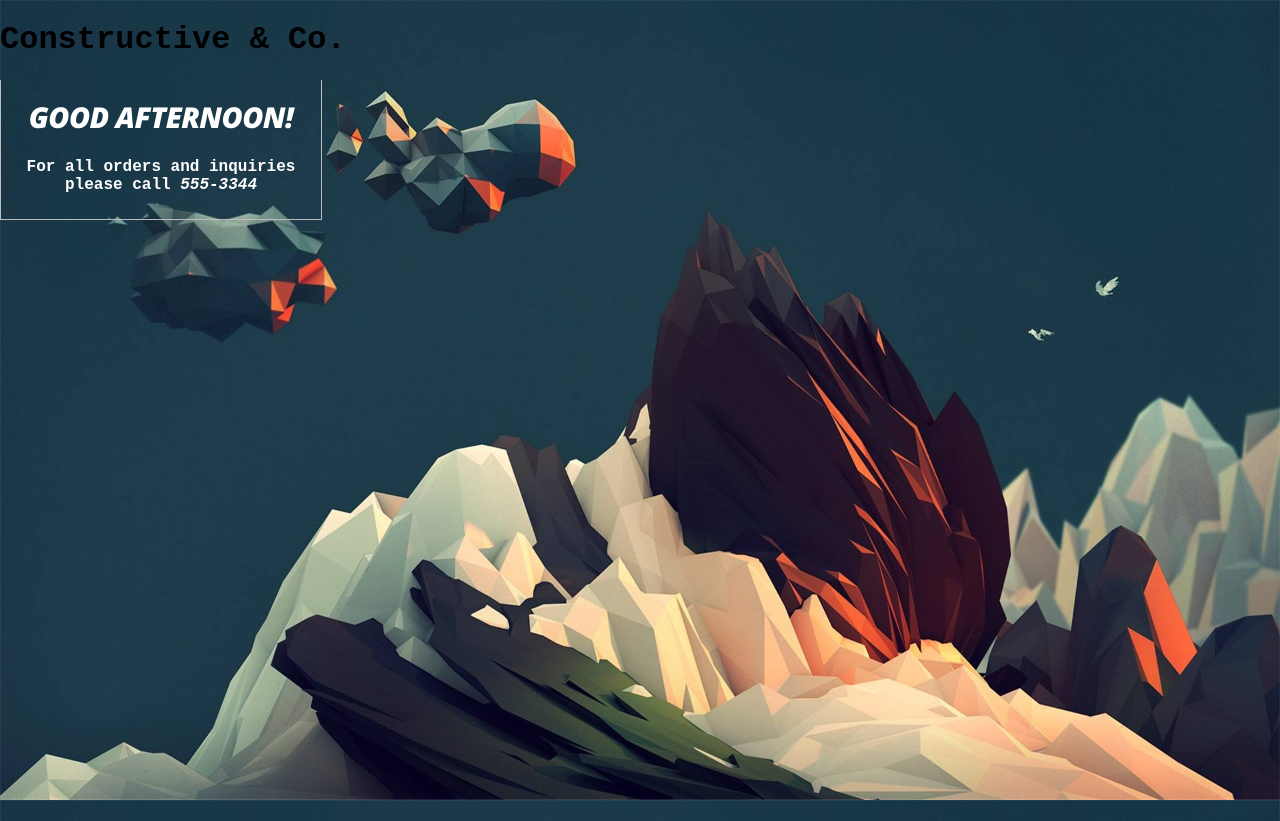
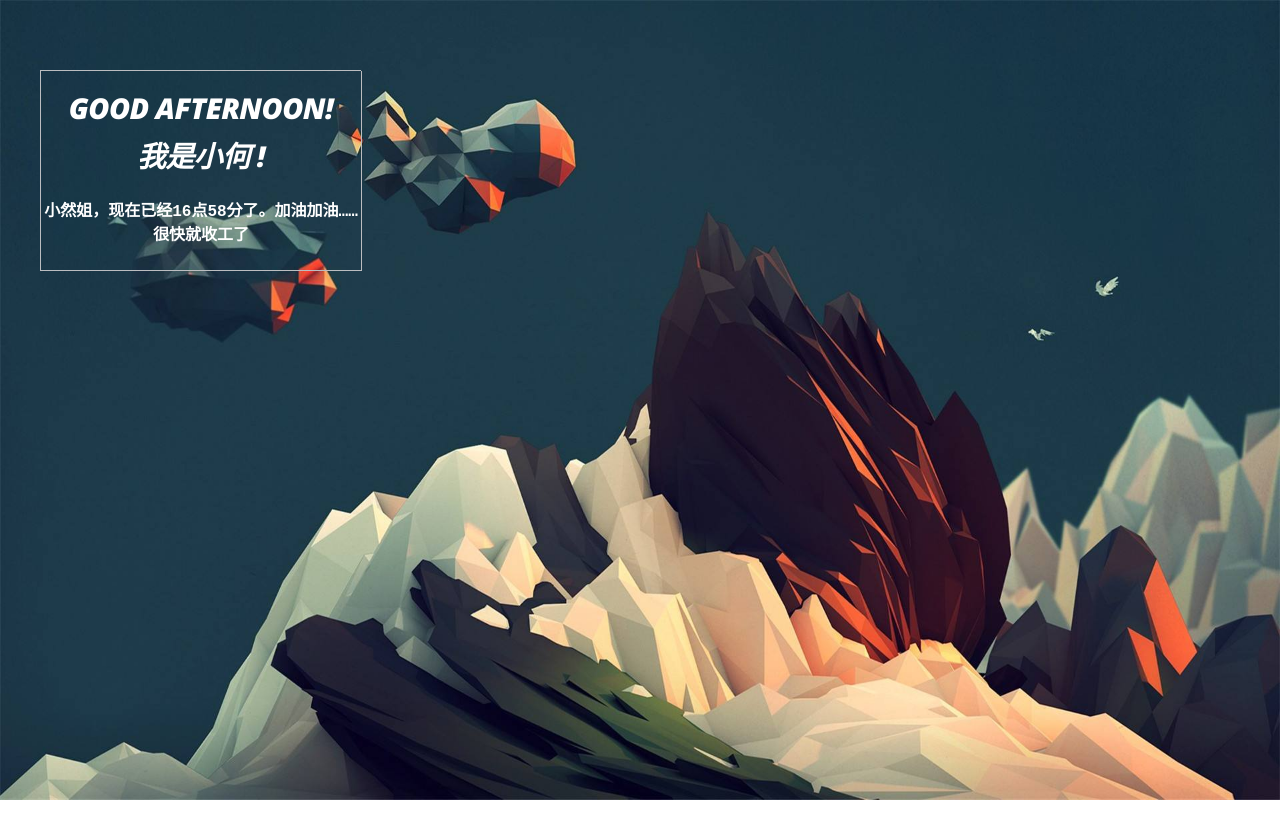
Before and after one commit to Belllsheep/Belllsheeps1, a plain HTML site: page index.html in a window 1280 px wide. After the commit the page ends 800 px from the top, so only its background shows below. Drawn offline with nearby package versions, Linux system fonts and the light colour scheme.

Commit message:
Update index.html

```diff
--- a/index.html
+++ b/index.html
@@ -1,12 +1,17 @@
 <!DOCTYPE html>
 <html>
 	<head>
-    <title>Constructive &amp; Co.</title>
+		<title>小何的入门web</title>
 		<link rel="stylesheet" href="css/c01.css" />
 	</head>
 	<body>
-    <h1>Constructive &amp; Co.</h1>
+    		<div>
     			<script src="js/add_content.js"></script>
-    <p>For all orders and inquiries please call <em>555-3344</em></p>
+			<script>
+				document.write('<h3>我是小何 !</h3>');
+			</script>
+			<p id="name"></p>
+			<script src="js/change_content.js"></script>
+		</div>
 	</body>
 </html>
```
Lines whose indentation alone changed are shown as unchanged.
